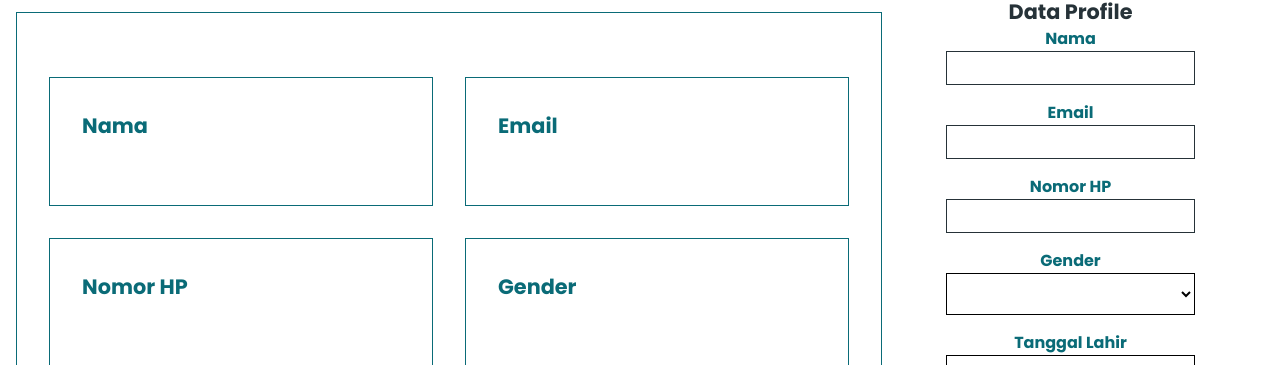
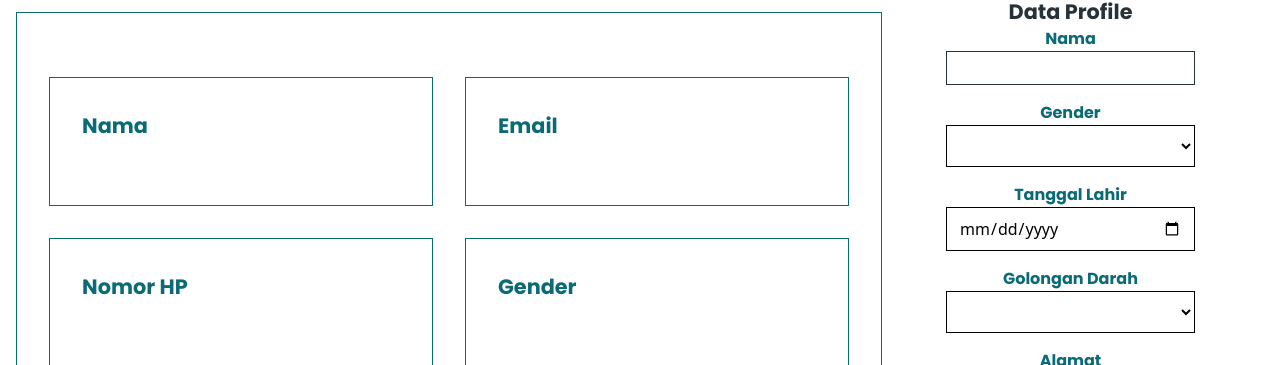
Before and after one commit to AbibGuardian50/Elgeka-FE, a Vue app: page /userprofil in a window 1280 px wide. Shown: the part 196-561 px from the top of the page. Built offline with nearby package versions, Linux system fonts and the light colour scheme; no server answers.

Commit message:
🐞 fix:
Remove nomor hp & email on userprofil

```diff
--- a/src/components/Userprofil.vue
+++ b/src/components/Userprofil.vue
@@ -244,18 +244,6 @@ export default {
                         </div>
 
                         <div class="w-full flex flex-col">
-                            <p class="font-poppins font-bold text-[16px] text-teal text-center">Email</p>
-                            <input type="text" name="" id="" v-model="profiluser.Email"
-                                class=" py-1 px-2 border border-black">
-                        </div>
-
-                        <div class="w-full flex flex-col">
-                            <p class="font-poppins font-bold text-[16px] text-teal text-center">Nomor HP</p>
-                            <input type="text" name="" id="" v-model="profiluser.PhoneNumber"
-                                class="py-1 px-2 border border-black">
-                        </div>
-
-                        <div class="w-full flex flex-col">
                             <p class="font-poppins font-bold text-[16px] text-teal text-center">Gender</p>
                             <!-- <input type="text" name="" id="" v-model="profiluser.Gender"
                                 class=" py-1 px-2 border border-black"> -->
```
